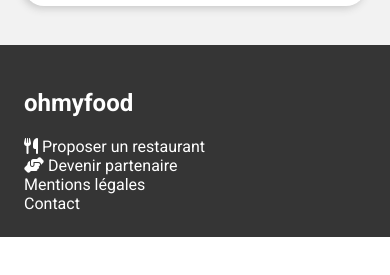
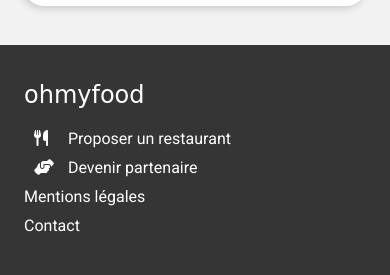
Before and after one commit to jerome-dubois/JeromeDubois_3_21022021, a website: page index.html in a window 390 px wide. Shown: the part 2084-2359 px from the top of the page. Before the commit the page ends 2321 px from the top, so only its background shows below. Drawn offline with Linux system fonts and the light colour scheme; a web font is replaced by a local one.

Commit message:
Desktop + Ipad Responsive integration

```diff
--- a/sass/base/_typography.scss
+++ b/sass/base/_typography.scss
@@ -1,14 +1,10 @@
 body {
     font-family: 'Roboto', sans-serif;
-    /*color: $colour-primary;*/
     font-size: 1rem;
-    /*font-weight: 100;
-    line-height: 1.7;*/
 }
 
 h1 {
     font-family: 'Shrikhand', cursive;
     font-weight: 900;
     font-size: 2rem;
-    /*font-style: italic;*/
 }
--- a/sass/layouts/_footer.scss
+++ b/sass/layouts/_footer.scss
@@ -1,5 +1,5 @@
 footer {
-    padding: 1.5rem;
+    padding: 1rem 1.5rem 3rem 1.5rem;
 	color: white;
     background-color: #353535;
     & ul {
@@ -7,4 +7,19 @@
         padding: 0;
         list-style: none;
     }
+    h2 {
+        font-family: 'Shrikhand', cursive;
+        font-size: 1.5 rem;
+        font-weight: normal;
+    }
+
+    li {
+        margin: 10px 0;
+        span {
+            padding-left: 10px;
+            i {
+                width:20px;
+            }
+        }
+    }
 }
--- a/sass/pages/_restaurants.scss
+++ b/sass/pages/_restaurants.scss
@@ -38,10 +38,17 @@
     & h2, p {
         margin:0.1rem;
     }
-    @media (min-width: 600px) {
-        width: 25%;
-    }
+
     @media (max-width: 599px) {
         width: 100%;
     }
+
+    @media (min-width: 600px) and (max-width: 1024px) {
+        width: 48%;
+    }
+
+    @media (min-width: 1025px) {
+        width: 24%;
+    }
+
 }
```
Also changed, not shown: public/css/styles.css, 1 other file.
